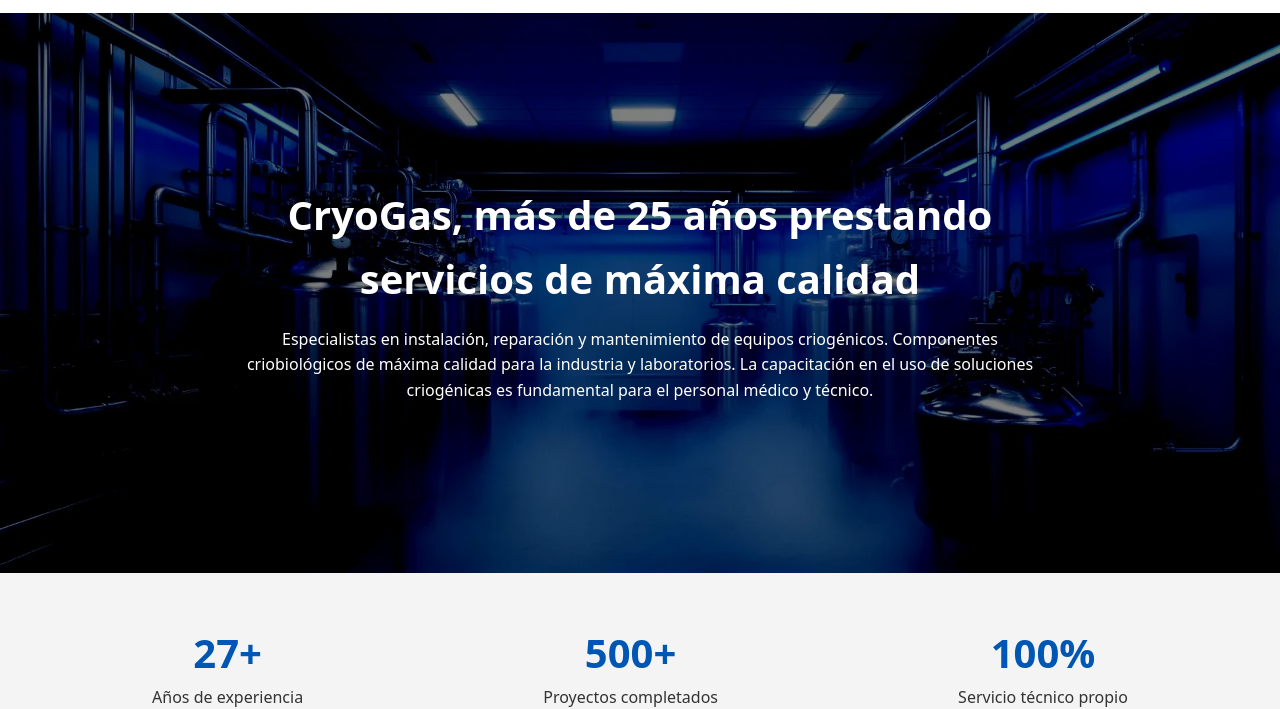
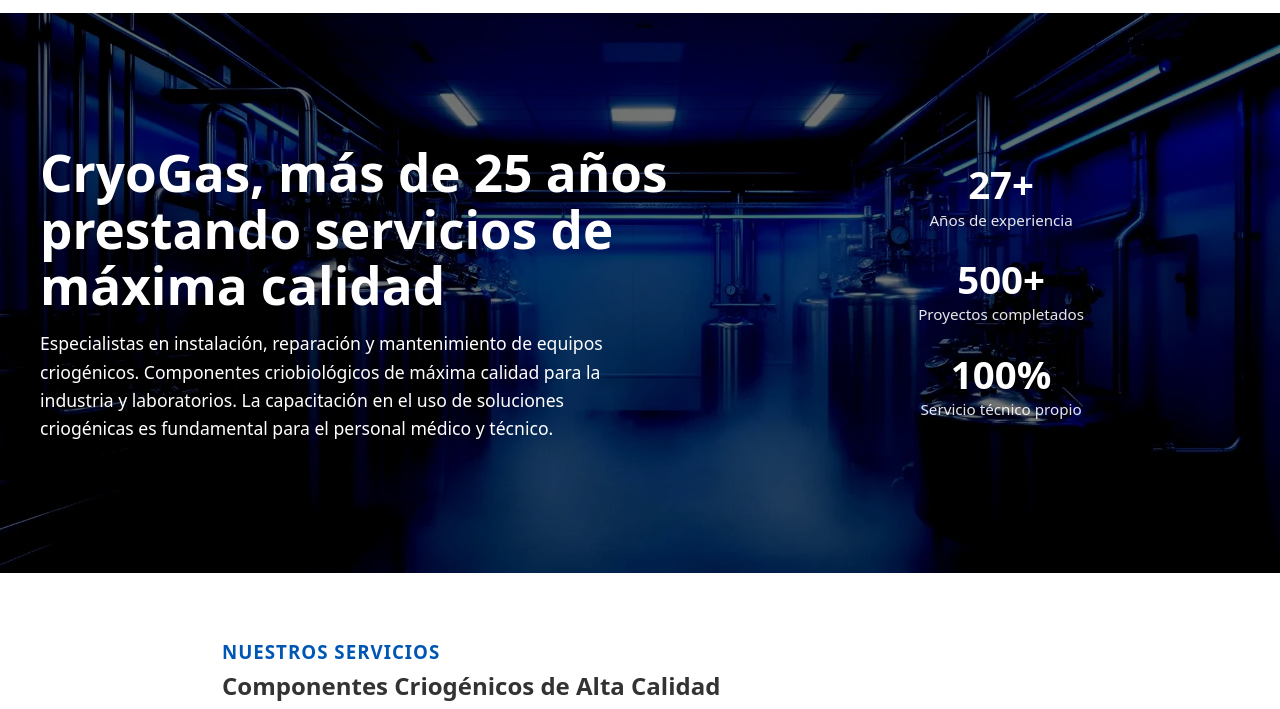
Before and after one commit to Capitankanalla/cryogasWeb, a website: page index.html in a window 1280 px wide. Shown: the part 98-807 px from the top of the page. Drawn offline with Linux system fonts and the light colour scheme.

Commit message:
Feat: animacio estadistiques al hero

```diff
--- a/css/style.css
+++ b/css/style.css
@@ -92,40 +92,98 @@
   align-items: center;
   justify-content: center;
   color: #fff;
-  text-align: center;
   padding: 2rem;
 }
 
 .hero-overlay {
   position: absolute;
   top: 0; left: 0; width: 100%; height: 100%;
-  background: rgba(0, 0, 0, 0.5);
+  background: rgba(0, 0, 0, 0.55);
   z-index: 1;
 }
 
-.hero-content {
+.hero-inner {
   position: relative;
   z-index: 2;
-  max-width: 800px;
+  width: min(1200px, 100%);
+  display: flex;
+  align-items: center;
+  justify-content: space-between;
+  gap: 2rem;
+}
+
+.hero-content {
+  flex: 1.3;
+  text-align: left;
+  max-width: 700px;
 }
 
 .hero-content h1 {
-  font-size: 2.5rem;
+  font-size: clamp(2.2rem, 4vw, 4rem);
+  line-height: 1.1;
   margin-bottom: 1rem;
 }
 
-/* Estadístiques */
+.hero-content p {
+  font-size: 1.1rem;
+  max-width: 620px;
+}
+
+/* Estadístiques integrades al hero */
 .stats-container {
-  display: flex;
-  justify-content: space-around;
-  padding: 3rem 2rem;
-  background: var(--light);
+  flex: 0.9;
+  display: grid;
+  gap: 0.75rem;
+  padding: 0;
+  background: transparent;
+  border: none;
+  border-radius: 0;
+  box-shadow: none;
+  backdrop-filter: none;
+}
+
+.stat-card {
+  padding: 0.5rem 0;
+  background: transparent;
+  border-radius: 0;
   text-align: center;
 }
 
 .stat-card h2 {
-  font-size: 2.5rem;
-  color: var(--primary);
+  font-size: clamp(2rem, 3vw, 3rem);
+  line-height: 1;
+  color: #fff;
+  margin-bottom: 0.25rem;
+}
+
+.stat-card p {
+  color: rgba(255, 255, 255, 0.9);
+  font-size: 0.95rem;
+}
+
+@media (max-width: 768px) {
+  .hero {
+    min-height: auto;
+    padding: 3rem 1rem;
+  }
+
+  .hero-inner {
+    flex-direction: column;
+    text-align: center;
+  }
+
+  .hero-content {
+    text-align: center;
+    max-width: 100%;
+  }
+
+  .hero-content p {
+    max-width: 100%;
+  }
+
+  .stats-container {
+    width: 100%;
+  }
 }
 
 /* Serveis */
--- a/index.html
+++ b/index.html
@@ -37,25 +37,27 @@
   <!-- Hero Section -->
   <section class="hero">
     <div class="hero-overlay"></div>
+
+    <div class="hero-inner">
       <div class="hero-content">
         <h1 data-key="hero.titulo"></h1>
         <p data-key="hero.descripcion"></p>
       </div>
-  </section>
 
-  <!-- Estadístiques -->
-  <section class="stats-container">
+      <div class="stats-container" aria-label="Estadístiques de CryoGas">
         <div class="stat-card">
-      <h2 data-key="estadisticas.experiencia.valor"></h2>
+          <h2 class="stat-number" data-key="estadisticas.experiencia.valor"></h2>
           <p data-key="estadisticas.experiencia.etiqueta"></p>
         </div>
         <div class="stat-card">
-      <h2 data-key="estadisticas.proyectos.valor"></h2>
+          <h2 class="stat-number" data-key="estadisticas.proyectos.valor"></h2>
           <p data-key="estadisticas.proyectos.etiqueta"></p>
         </div>
         <div class="stat-card">
-      <h2 data-key="estadisticas.servicio.valor"></h2>
+          <h2 class="stat-number" data-key="estadisticas.servicio.valor"></h2>
           <p data-key="estadisticas.servicio.etiqueta"></p>
+        </div>
+      </div>
     </div>
   </section>
 
--- a/js/main.js
+++ b/js/main.js
@@ -1,16 +1,66 @@
+function parseMetricValue(valueString) {
+  if (typeof valueString !== 'string') return null;
+
+  const match = valueString.match(/\d[\d.,]*/);
+  if (!match) return null;
+
+  const numericValue = Number(match[0].replace('.', '').replace(',', ''));
+  const suffix = valueString.slice(match.index + match[0].length);
+
+  return {
+    number: numericValue,
+    suffix
+  };
+}
+
+function animateCounter(element, targetNumber, suffix, duration = 1800) {
+  const startNumber = 0;
+  const startTime = performance.now();
+
+  const tick = (currentTime) => {
+    const progress = Math.min((currentTime - startTime) / duration, 1);
+    const easedProgress = 1 - Math.pow(1 - progress, 3);
+    const currentValue = Math.round(startNumber + (targetNumber - startNumber) * easedProgress);
+
+    element.textContent = `${currentValue}${suffix}`;
+
+    if (progress < 1) {
+      requestAnimationFrame(tick);
+    } else {
+      element.textContent = `${targetNumber}${suffix}`;
+    }
+  };
+
+  element.textContent = `${startNumber}${suffix}`;
+  requestAnimationFrame(tick);
+}
+
 document.addEventListener('DOMContentLoaded', () => {
   fetch('js/json/es.json')
     .then(response => response.json())
     .then(data => {
-      // Carrega el text als elements amb data-key
+      const stats = document.querySelectorAll('.stat-number');
+
+      stats.forEach(el => {
+        const keyPath = el.getAttribute('data-key').split('.');
+        let val = data;
+        keyPath.forEach(k => val = val ? val[k] : null);
+
+        const metric = parseMetricValue(val || '');
+        if (val && metric) {
+          animateCounter(el, metric.number, metric.suffix);
+        }
+      });
+
       document.querySelectorAll('[data-key]').forEach(el => {
+        if (el.classList.contains('stat-number')) return;
+
         const keyPath = el.getAttribute('data-key').split('.');
         let val = data;
         keyPath.forEach(k => val = val ? val[k] : null);
         if (val) el.textContent = val;
       });
 
-      // Configura els enllaços directes de telèfon i email
       const phoneEl = document.getElementById('link-phone');
       const emailEl = document.getElementById('link-email');
 
```
Lines whose indentation alone changed are shown as unchanged.
